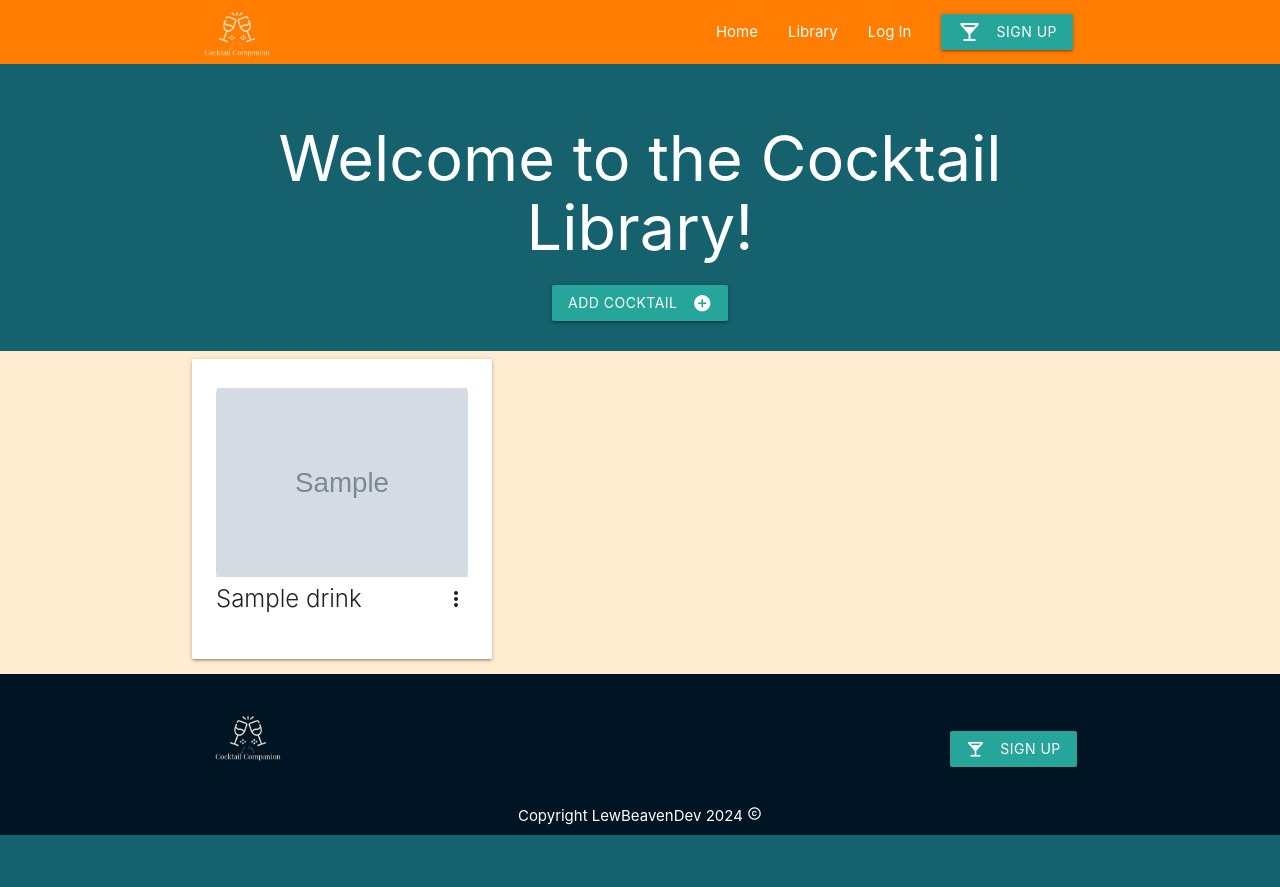
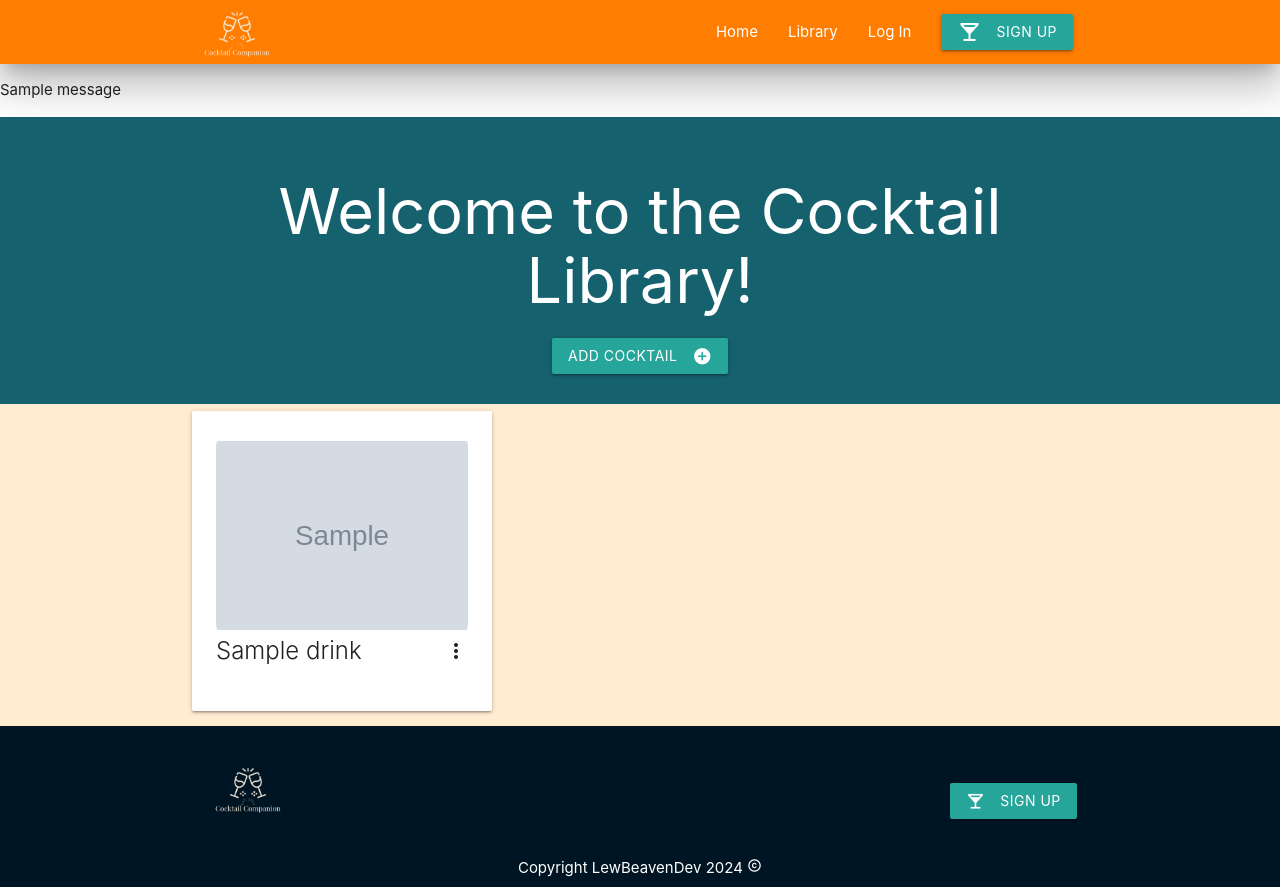
Before and after one commit to LewBeavenDev/CocktailCompanion, a Flask app: page /drinks in a window 1280 px wide. Before the commit the page ends 835 px from the top, so only its background shows below. Run offline with Flask 3, Linux system fonts and the light colour scheme; tables that the repository leaves empty hold one stand-in row (values such as "Sample post"); grey boxes marked "Sample" are stand-in pictures; one stand-in notice (Sample message) is shown.

Commit message:
Added flash manager

```diff
--- a/thecocktailcompanion/templates/base.html
+++ b/thecocktailcompanion/templates/base.html
@@ -80,6 +80,15 @@
         <li><a href="{{ url_for('main.register') }}">Sign Up</a></li>
         {% endif %}
       </ul>
+      <!-- Flash message handler -->
+      {% with messages = get_flashed_messages(with_categories=true) %} {% if
+      messages %}
+      <ul class="flashes">
+        {% for category, message in messages %}
+        <li class="flash-{{ category }}">{{ message }}</li>
+        {% endfor %}
+      </ul>
+      {% endif %} {% endwith %}
     </header>
 
     {% block content %} {% endblock %}
```
